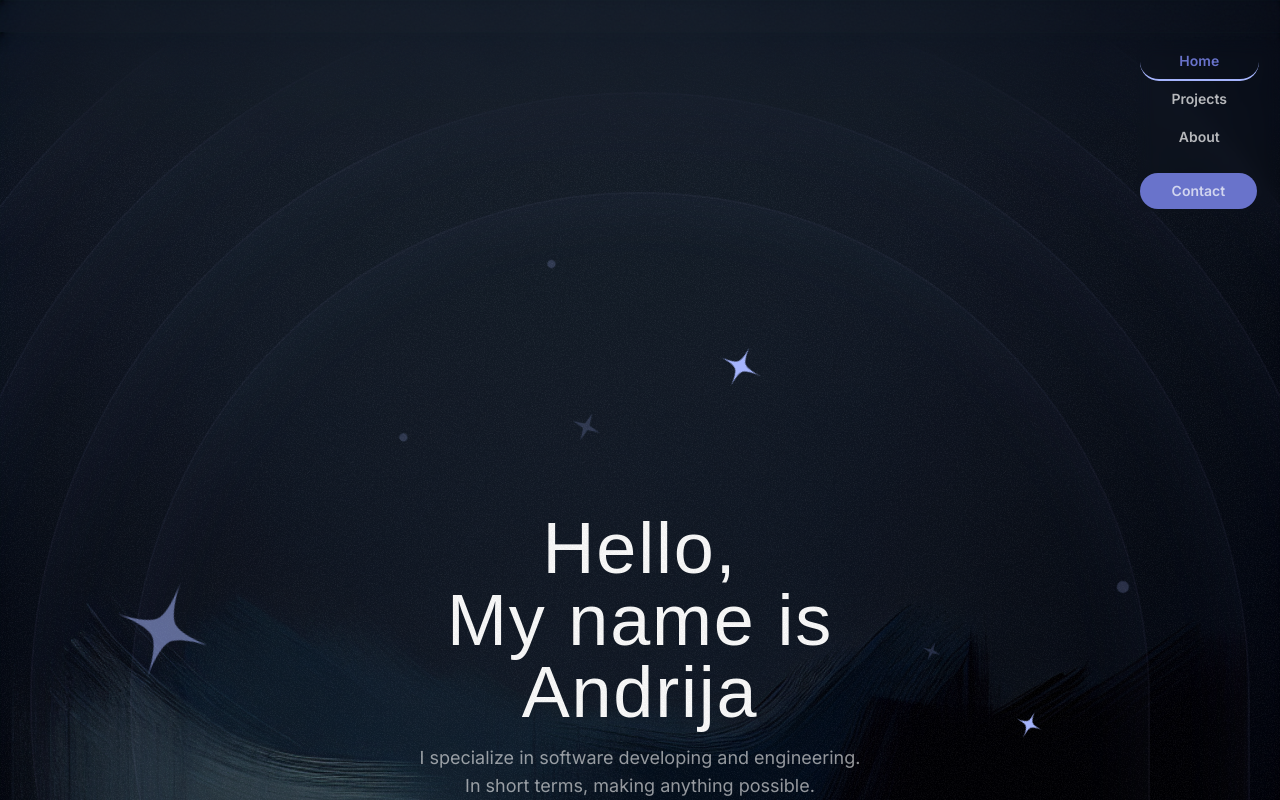
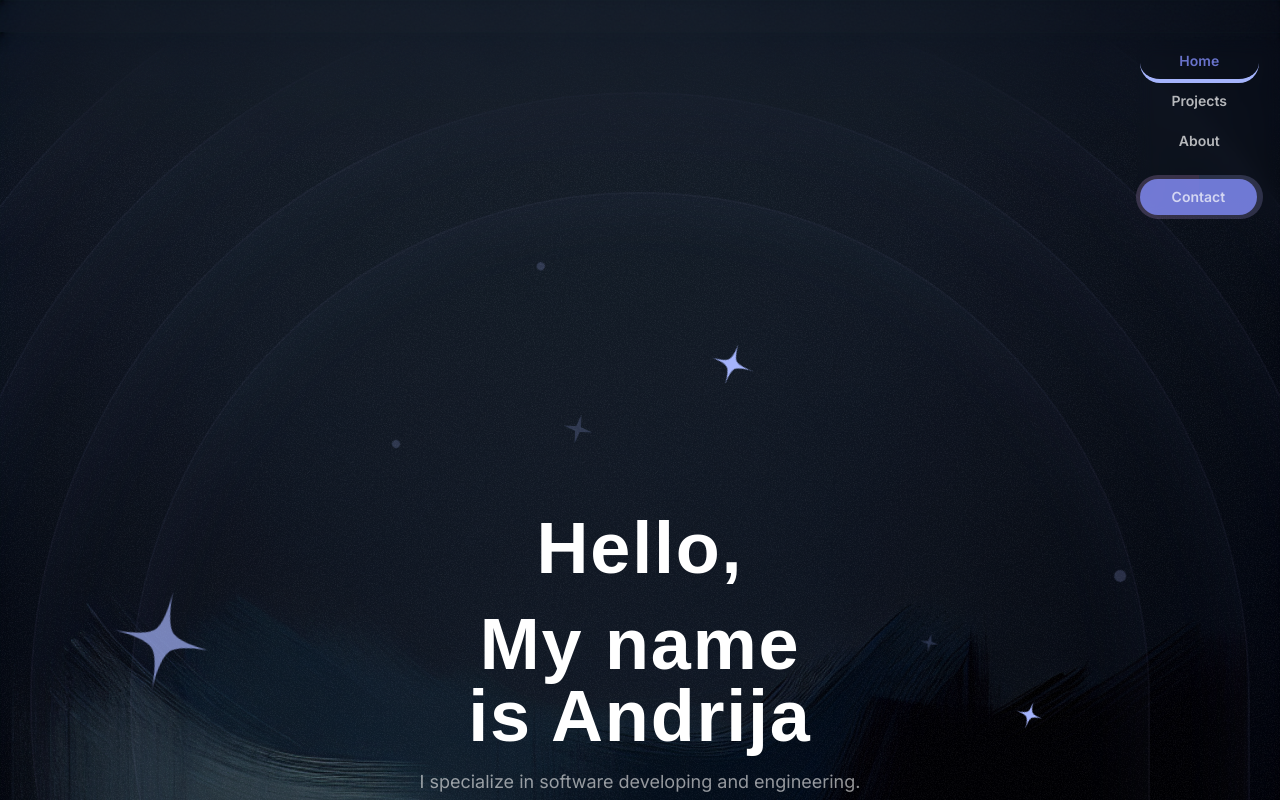
Before and after one commit to Z1V3/portfolio-project, a Next.js app: page / in a window 1280 px wide. Shown: the top 800 px of the page. Built offline with nearby package versions, Linux system fonts and the light colour scheme; a web font is replaced by a local one.

Commit message:
update: added aceternity components in the ui, minor content change (titles/descriptions in some cards), minor placement tweaks for different views (sm:, md:)

```diff
--- a/src/app/globals.css
+++ b/src/app/globals.css
@@ -4,7 +4,7 @@
 
 @layer base {
     .nav-item {
-        @apply px-8 py-2 rounded-full text-white/70 text-sm font-semibold hover:bg-indigo-300/20  hover:text-white transition-all duration-700 border-b-2 border-transparent;
+        @apply px-8 py-2 rounded-full text-white/70 text-sm font-semibold hover:bg-indigo-300/20  hover:text-white transition-all duration-700 border-b-4 border-transparent;
     }
 
     .nav-item-contact {
@@ -18,12 +18,65 @@
     .hero-ring {
         @apply absolute inset-0 border-2 top-1/2 left-1/2 -translate-x-1/2 -translate-y-1/2 rounded-t-full rounded-l-full border-indigo-300/5 shadow-[0_0_80px_inset] shadow-indigo-300/5;
     }
+  :root {
+        --background: 0 0% 100%;
+        --foreground: 0 0% 3.9%;
+        --card: 0 0% 100%;
+        --card-foreground: 0 0% 3.9%;
+        --popover: 0 0% 100%;
+        --popover-foreground: 0 0% 3.9%;
+        --primary: 0 0% 9%;
+        --primary-foreground: 0 0% 98%;
+        --secondary: 0 0% 96.1%;
+        --secondary-foreground: 0 0% 9%;
+        --muted: 0 0% 96.1%;
+        --muted-foreground: 0 0% 45.1%;
+        --accent: 0 0% 96.1%;
+        --accent-foreground: 0 0% 9%;
+        --destructive: 0 84.2% 60.2%;
+        --destructive-foreground: 0 0% 98%;
+        --border: 0 0% 89.8%;
+        --input: 0 0% 89.8%;
+        --ring: 0 0% 3.9%;
+        --chart-1: 12 76% 61%;
+        --chart-2: 173 58% 39%;
+        --chart-3: 197 37% 24%;
+        --chart-4: 43 74% 66%;
+        --chart-5: 27 87% 67%;
+        --radius: 0.5rem;
+    }
+  .dark {
+        --background: 0 0% 3.9%;
+        --foreground: 0 0% 98%;
+        --card: 0 0% 3.9%;
+        --card-foreground: 0 0% 98%;
+        --popover: 0 0% 3.9%;
+        --popover-foreground: 0 0% 98%;
+        --primary: 0 0% 98%;
+        --primary-foreground: 0 0% 9%;
+        --secondary: 0 0% 14.9%;
+        --secondary-foreground: 0 0% 98%;
+        --muted: 0 0% 14.9%;
+        --muted-foreground: 0 0% 63.9%;
+        --accent: 0 0% 14.9%;
+        --accent-foreground: 0 0% 98%;
+        --destructive: 0 62.8% 30.6%;
+        --destructive-foreground: 0 0% 98%;
+        --border: 0 0% 14.9%;
+        --input: 0 0% 14.9%;
+        --ring: 0 0% 83.1%;
+        --chart-1: 220 70% 50%;
+        --chart-2: 160 60% 45%;
+        --chart-3: 30 80% 55%;
+        --chart-4: 280 65% 60%;
+        --chart-5: 340 75% 55%;
+    }
 }
 
 
 @layer utilities {
     .container {
-        @apply lg:max-w-5xl
+        @apply lg:max-w-6xl sm:max-w-5xl sm:overflow-clip md:overflow-visible
     }
 }
 
@@ -33,3 +86,14 @@ body, html {
     background-position: center;
     background-attachment: fixed;
 }
+
+
+
+@layer base {
+  * {
+    @apply border-border outline-ring/50;
+    }
+  body {
+    @apply bg-background text-foreground;
+    }
+}
--- a/src/app/page.tsx
+++ b/src/app/page.tsx
@@ -13,8 +13,8 @@ export default function Home() {
       <Header />
       <Heredction />
       <ProjectsSection />
-      <TapeSection />
-      <TestimonialsSection />
+      {/*<TapeSection />*/}
+      {/*<TestimonialsSection />*/}
       <AboutSection />
       <ContactSection />
       <Footer />
--- a/src/components/CardHeader.tsx
+++ b/src/components/CardHeader.tsx
@@ -12,8 +12,9 @@ export const CardHeader = ({ title, description, className }: {
                 <StarIcon className="size-9 text-indigo-300" />
                 <h3 className="font-serif text-3xl">{title}</h3>
             </div>
-            <p className="text-sm lg:text-base max-w-xs text-white/60 mt-2">
-                {description}</p>
+            <p className="text-sm lg:text-base max-w-full text-white/60 mt-2">
+                {description}
+            </p>
         </div>
     );
 }
--- a/src/sections/Contact.tsx
+++ b/src/sections/Contact.tsx
@@ -11,7 +11,7 @@ export const ContactSection = () => {
     clamp: false,
   });
   const rotatingBg = useTransform(rotate, (r) => {
-    return `conic-gradient(from ${r}deg, #ff4545, #00ff99, #006aff, #ff0095, #ff4545)`;
+    return `conic-gradient(from ${r}deg, #a5b4fc, #f9b4fc)`;
   });
 
   const [isHovering, setIsHovering] = useState(false);
@@ -34,11 +34,10 @@ export const ContactSection = () => {
             <div className="relative flex flex-col md:flex-row gap-8 md:gap-16 items-center z-10">
               <div>
                 <h2 className="font-serif text-2xl md:text-3xl">
-                  Lets create something amazing together
+                  Send me a message and lets get to work
                 </h2>
                 <p className="text-sm md:text-base mt-2">
-                  Ready to bring your next project to life? Lets connect and
-                  discuss how I can help you achieve your goals.
+                  You have something in mind and want it to come to realisation? I am here to do exactly that. Expect me to get back to you as fast as possible.
                 </p>
               </div>
               <div>
@@ -56,14 +55,14 @@ export const ContactSection = () => {
             <>
               <motion.div
                 className="absolute -inset-1 rounded-3xl"
-                style={{ background: rotatingBg, filter: "blur(10px)" }}
+                style={{ background: rotatingBg, filter: "blur(1px)" }}
                 initial={{ opacity: 0 }}
                 animate={{ opacity: 1 }}
                 transition={{ duration: 0.5, ease: "easeInOut" }}
               />
               <motion.div
                 className="absolute -inset-1 rounded-3xl"
-                style={{ background: rotatingBg, filter: "blur(10px)" }}
+                style={{ background: rotatingBg, filter: "blur(15px)" }}
                 initial={{ opacity: 0 }}
                 animate={{ opacity: 1 }}
                 transition={{ duration: 0.5, ease: "easeInOut" }}
--- a/src/sections/Header.tsx
+++ b/src/sections/Header.tsx
@@ -84,11 +84,20 @@ export const Header = () => {
                 <motion.div
                   className="absolute -inset-1 rounded-3xl -z-30 mt-4"
                   style={{ background: rotatingBg, filter: "" }}
-                  initial={{ opacity: 0 }}
+                  initial={{ opacity: 0.2 }}
                   animate={{ opacity: 1 }}
                   transition={{ duration: 0.5, ease: "easeInOut" }}
                 />
               </>
+            )}
+            {!isHovering && (
+              <motion.div
+                className="absolute -inset-1 rounded-3xl -z-30 mt-4"
+                style={{ background: "conic-gradient(from 0deg, #a5b4fc, #f9b4fc)", filter: "" }}
+                initial={{ opacity: 0.2 }}
+                animate={{ opacity: 0.2 }}
+                transition={{ duration: 0, ease: "linear" }}
+              />
             )}
           </button>
         </div>
--- a/src/sections/Hero.tsx
+++ b/src/sections/Hero.tsx
@@ -1,7 +1,5 @@
 'use client';
 
-import profilePicture from "@/assets/images/profpic.png";
-import Image from "next/image";
 import ArrowDown from "@/assets/icons/arrow-down.svg";
 import grainImage from "@/assets/images/grain.jpg";
 import StarIcon from "@/assets/icons/star.svg";
@@ -9,6 +7,7 @@ import SparkleIcon from "@/assets/icons/sparkle.svg";
 import { HeroOrbit } from "@/components/HeroOrbit";
 import { useCallback, useState } from "react";
 import { motion, useTime, useTransform } from "framer-motion";
+import { TextGenerateEffect } from "@/components/ui/textGenerateEffect";
 
 
 export const Heredction = () => {
@@ -86,12 +85,17 @@ export const Heredction = () => {
         <div className="flex flex-col items-center">
         </div>
         <div className="max-w-lg mx-auto md:pt-80 sm:pt-16">
-          <h1 className="font-serif text-3xl md:text-7xl text-center mt-8 sm:mt-20 tracking-wide">
-            Hello, <br className="mb-3" /> My name is Andrija
-          </h1>
-          <p className="mt-4 text-center text-white/60 md:text-lg">
-            I specialize in software developing and engineering. <br className="" /> In short terms, making anything possible.
-          </p>
+          <div className="sm:mt-20 sm:mx-4">
+            <div className="sm:mx-10">
+              <TextGenerateEffect duration={1} filter={false} words={"Hello, "} />
+              <div className="sm:pt-2 md:pt-6">
+                <TextGenerateEffect duration={1} filter={false} words={"My name is Andrija"} />
+              </div>
+            </div>
+            <p className="mt-4 text-center text-white/60 md:text-lg">
+              I specialize in software developing and engineering. <br className="sm:hidden md:block" /> In short terms, making anything possible.
+            </p>
+          </div>
         </div>
         <div className="flex flex-col md:flex-row justify-center items-center mt-8 gap-4">
           <button
@@ -100,13 +104,6 @@ export const Heredction = () => {
           >
             <span className="font-semibold z-20">Explore my work</span>
             <ArrowDown className="size-4" />
-          </button>
-          <button
-            onClick={() => scrollTo("contact")}
-            className="inline-flex items-center gap-2 border-white bg-white text-gray-900 h-12 px-6 rounded-xl z-20 hover:scale-110 transition duration-300 sm:hidden md:block"
-          >
-            <span>👋🏻</span>
-            <span className="font-semibold">Lets connect</span>
           </button>
         </div>
         <div className="flex justify-center mt-5">
--- a/src/sections/Projects.tsx
+++ b/src/sections/Projects.tsx
@@ -88,7 +88,8 @@ export const ProjectsSection = () => {
                     </a>
                     <a href={project.linkLive} target="_blank">
                       <button className="bg-white text-gray-950 h-12 w-full md:w-auto px-6 rounded-xl font-semibold inline-flex items-center justify-center gap-2 mt-8">
-                        <span>Live site</span>
+                        <span className="sm:hidden md:block">Live site</span>
+                        <span className="md:hidden">Live</span>
                         <ArrowUpRightIcon className="size-4" />
                       </button>
                     </a>
```
Also changed, not shown: src/sections/About.tsx (+27 -13 lines).
